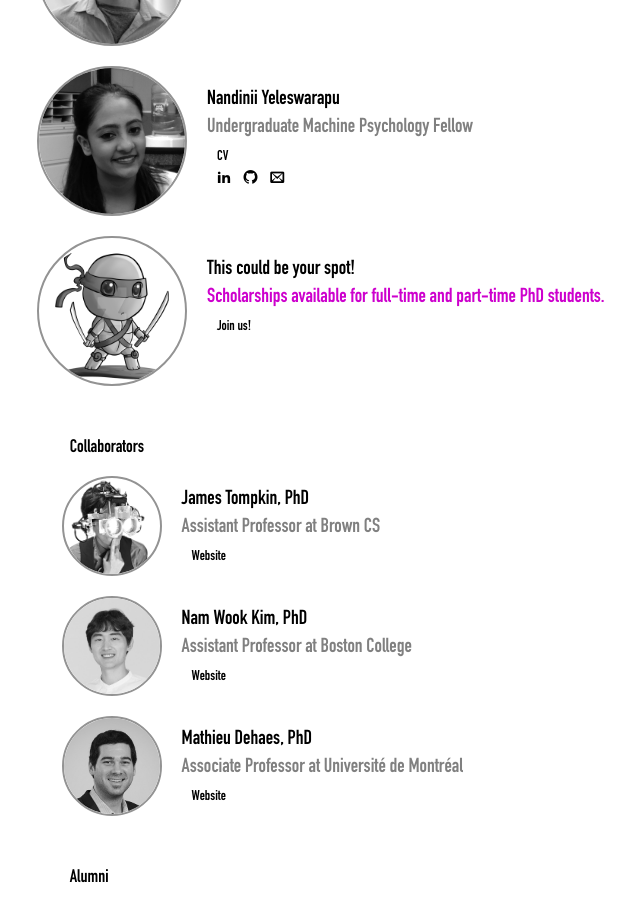
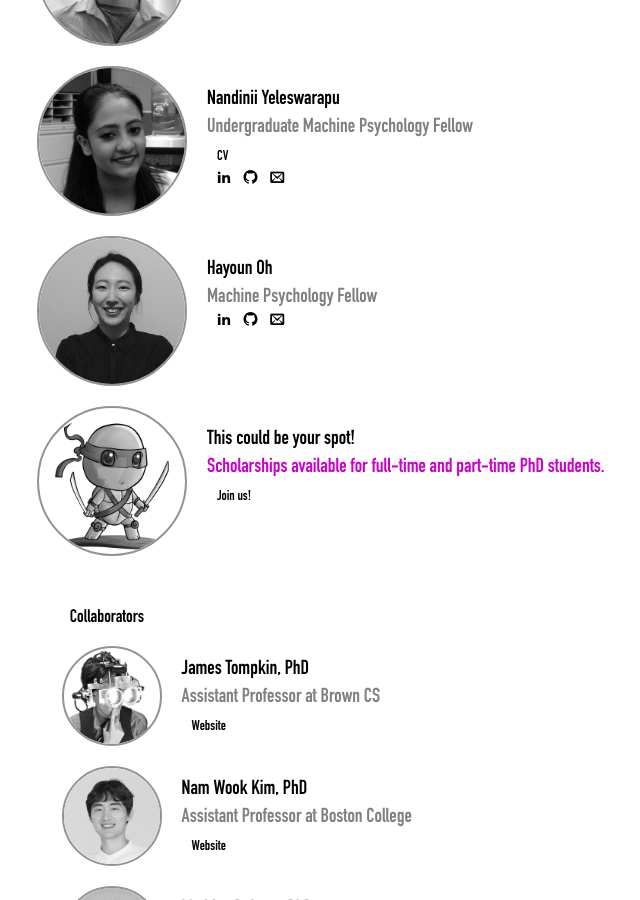
Before and after one commit to mpsych/mpsych.org, a Jekyll site: the page built from people.md, in a window 1280 px wide and 900 px high, scrolled down 1844 px. Shown: the whole window, without its empty margins (275-915 px from the left). Built offline with Jekyll 4.4.1, drawn with Linux system fonts in a browser that asks for light colours; some web fonts are replaced.

Commit message:
Adding oh to people.md

```diff
--- a/people.md
+++ b/people.md
@@ -168,6 +168,19 @@ permalink: /people
 </div>
 
 <div class="person">
+  <img src="/people/oh.jpg">
+  <div class="caption">
+    Hayoun Oh<br>
+    <span class="role">Machine Psychology Fellow</span><br>
+    <div class="icons gray" style="font-size:14px;margin-left:10px">
+      <a href="https://www.linkedin.com/in/hayoun-oh-49a688205/" target="_blank"><span class="icon-linkedin2 tooltip"><span class="tooltiptext">LinkedIn</span></span></a>
+      <a href="https://github.com/hayounoh" target="_blank"><span class="icon-github tooltip"><span class="tooltiptext">GitHub</span></span></a>
+      <a href="mailto:REPLACE_WITH_LASTNAME@mpsych.org" target="_blank"><span class="icon-email tooltip"><span class="tooltiptext">E-Mail</span></span></a>
+  </div>
+  </div>
+</div>
+
+<div class="person">
   <img src="/gfx/team.png">
   <div class="caption">
     This could be your spot!<br>
```
